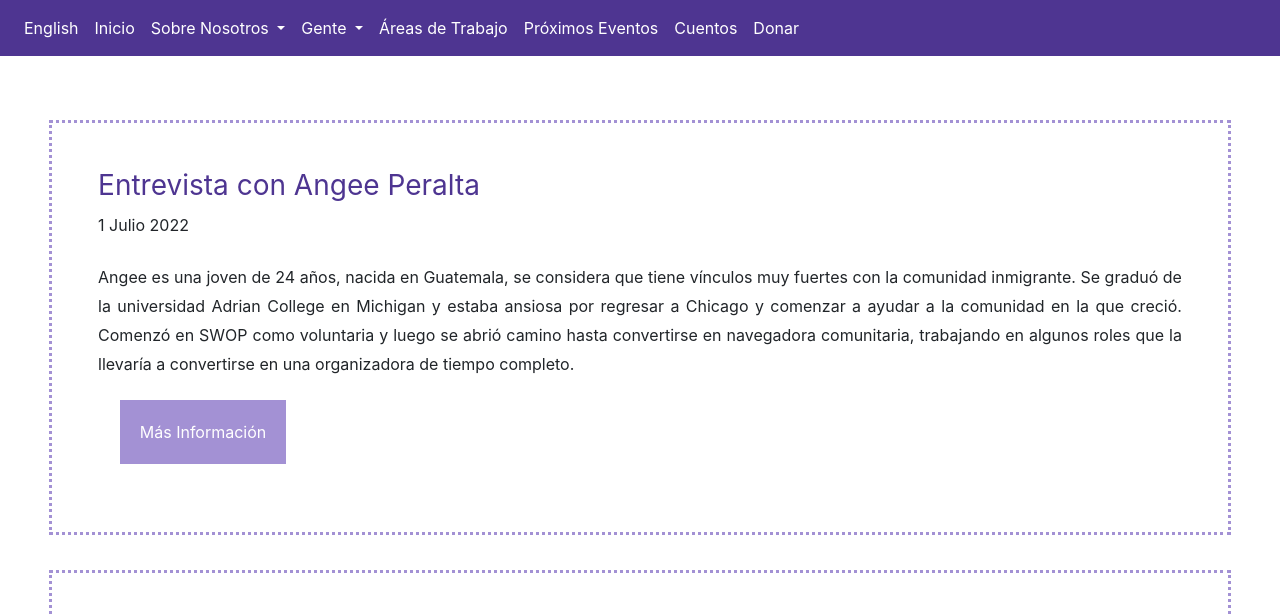
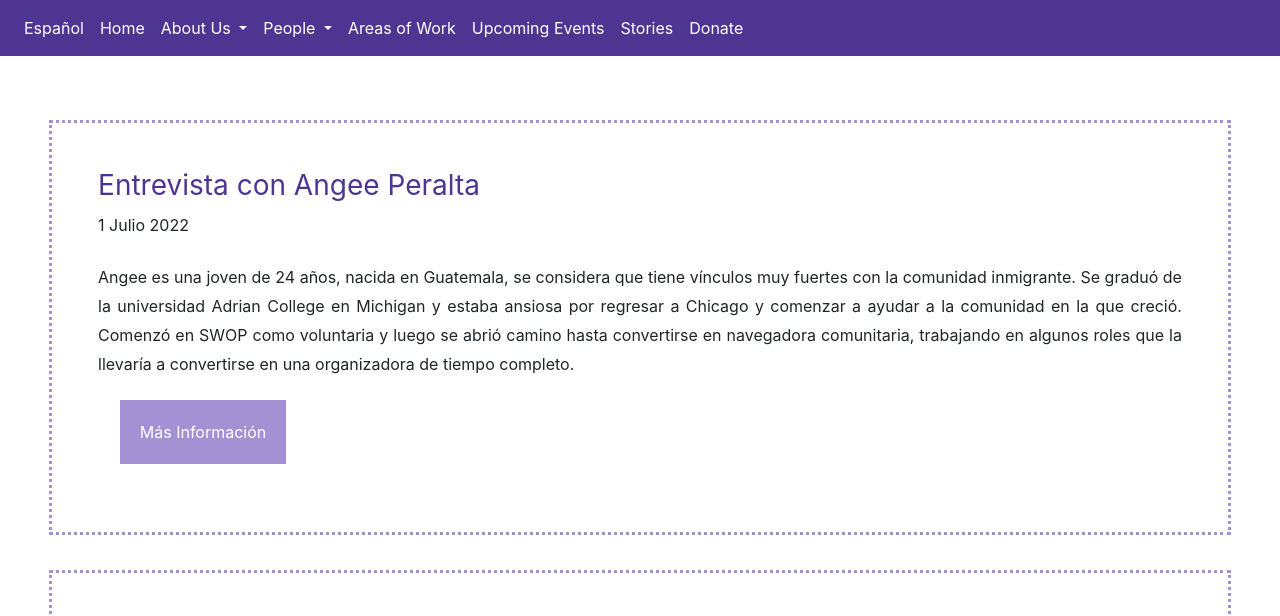
Before and after one commit to briberri/swop-website, a website: page cuentos.html in a window 1280 px wide. Shown: the top 616 px of the page. Drawn offline with nearby package versions, Linux system fonts and the light colour scheme; grey boxes are pictures that could not be loaded.

Commit message:
update navbar

```diff
--- a/cuentos.html
+++ b/cuentos.html
@@ -24,43 +24,43 @@
       <div class="collapse navbar-collapse" id="navbarSupportedContent">
         <ul class="navbar-nav mr-auto">
             <li class="nav-item">
-                    <a class="nav-link" href="index.html">English</a>
+                <a class="nav-link" href="inicio.html">Español</a>
               </li>
           <li class="nav-item">
-                <a class="nav-link" href="inicio.html">Inicio</a>
+            <a class="nav-link" href="index.html">Home</a>
           </li>
            <li class="nav-item dropdown">
             <a class="nav-link dropdown-toggle" href="index.html" id="navbarDropdown" role="button" data-toggle="dropdown" aria-haspopup="true" aria-expanded="false">
-                    Sobre Nosotros
+              About Us
             </a>
             <div class="dropdown-menu" aria-labelledby="navbarDropdown">
-                  <a class="dropdown-item" href="sobre.html">Sobre Nosotros</a>
-                  <a class="dropdown-item" href="trabajo.html">Nuestro Trabajo</a>
-                  <a class="dropdown-item" href="historia.html">Nuestra Historia</a>
+              <a class="dropdown-item" href="about.html">About Us</a>
+              <a class="dropdown-item" href="work.html">Our Work</a>
+              <a class="dropdown-item" href="history.html">Our History</a>
             </div>
           </li>
           <li class="nav-item dropdown">
             <a class="nav-link dropdown-toggle" href="#" id="navbarDropdown" role="button" data-toggle="dropdown" aria-haspopup="true" aria-expanded="false">
-                  Gente
+              People
             </a>
             <div class="dropdown-menu" aria-labelledby="navbarDropdown">
-                  <a class="dropdown-item" href="gente.html">Personal</a>
-                  <a class="dropdown-item" href="estrategia.html">Equipo de Estrategia</a>
-                  <a class="dropdown-item" href="miembros.html">Miembros</a>
+              <a class="dropdown-item" href="people.html">Staff</a>
+              <a class="dropdown-item" href="strategy.html">Strategy Team</a>
+              <a class="dropdown-item" href="members.html">Members</a>
               <a class="dropdown-item" href="coalitions.html">Coalitions</a>
             </div>
           </li>
           <li class="nav-item">
-                <a class="nav-link" href="construction.html">Áreas de Trabajo</a>
+            <a class="nav-link" href="construction.html">Areas of Work</a>
           </li>
           <li class="nav-item">
-                <a class="nav-link" href="eventos.html">Próximos Eventos</a>
+            <a class="nav-link" href="events.html">Upcoming Events</a>
           </li>
           <li class="nav-item">
-                <a class="nav-link" href="cuentos.html">Cuentos</a>
+            <a class="nav-link" href="stories.html">Stories</a>
           </li>
           <li class="nav-item">
-                <a class="nav-link" href="https://www.paypal.com/donate/?cmd=_s-xclick&hosted_button_id=YXMRQNZGUGWXN">Donar</a>
+            <a class="nav-link" href="https://www.paypal.com/donate/?cmd=_s-xclick&hosted_button_id=YXMRQNZGUGWXN">Donate</a>
           </li>
       </div>
     </nav>
```
Lines whose indentation alone changed are shown as unchanged.
